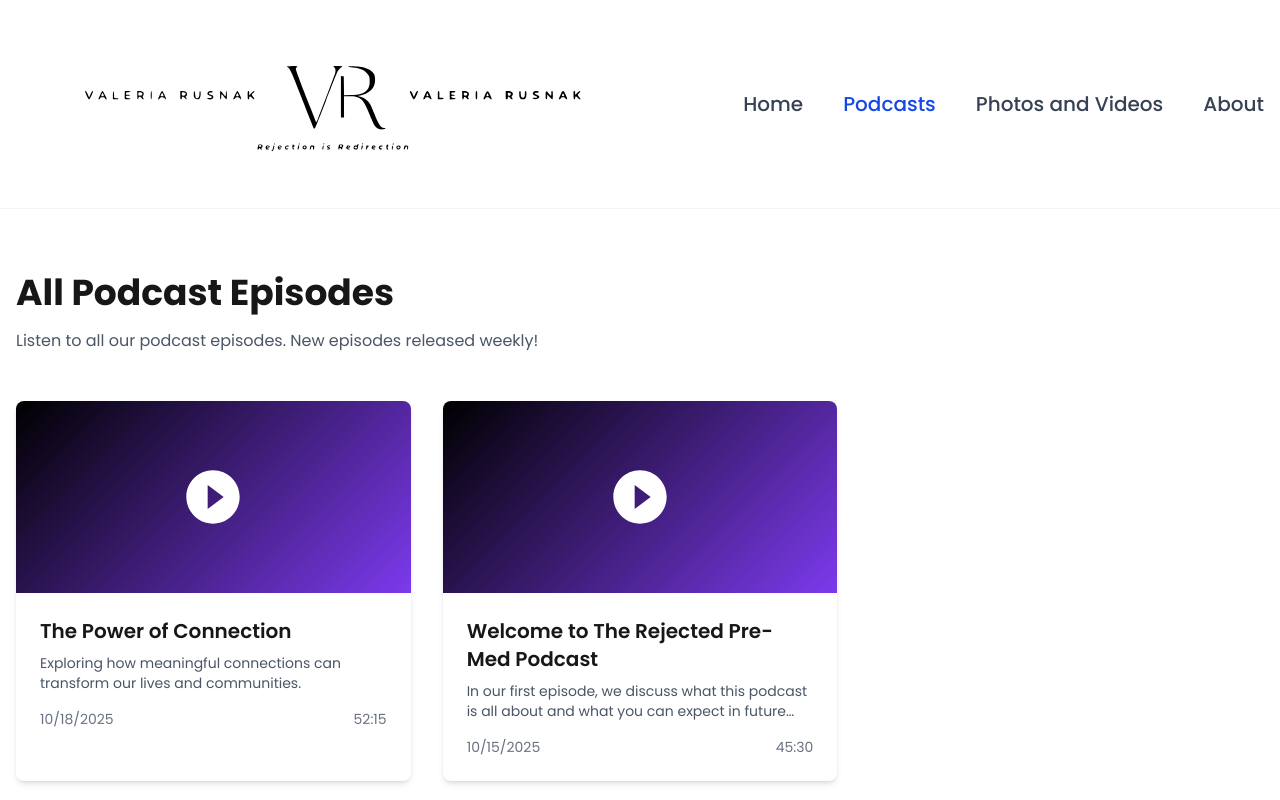
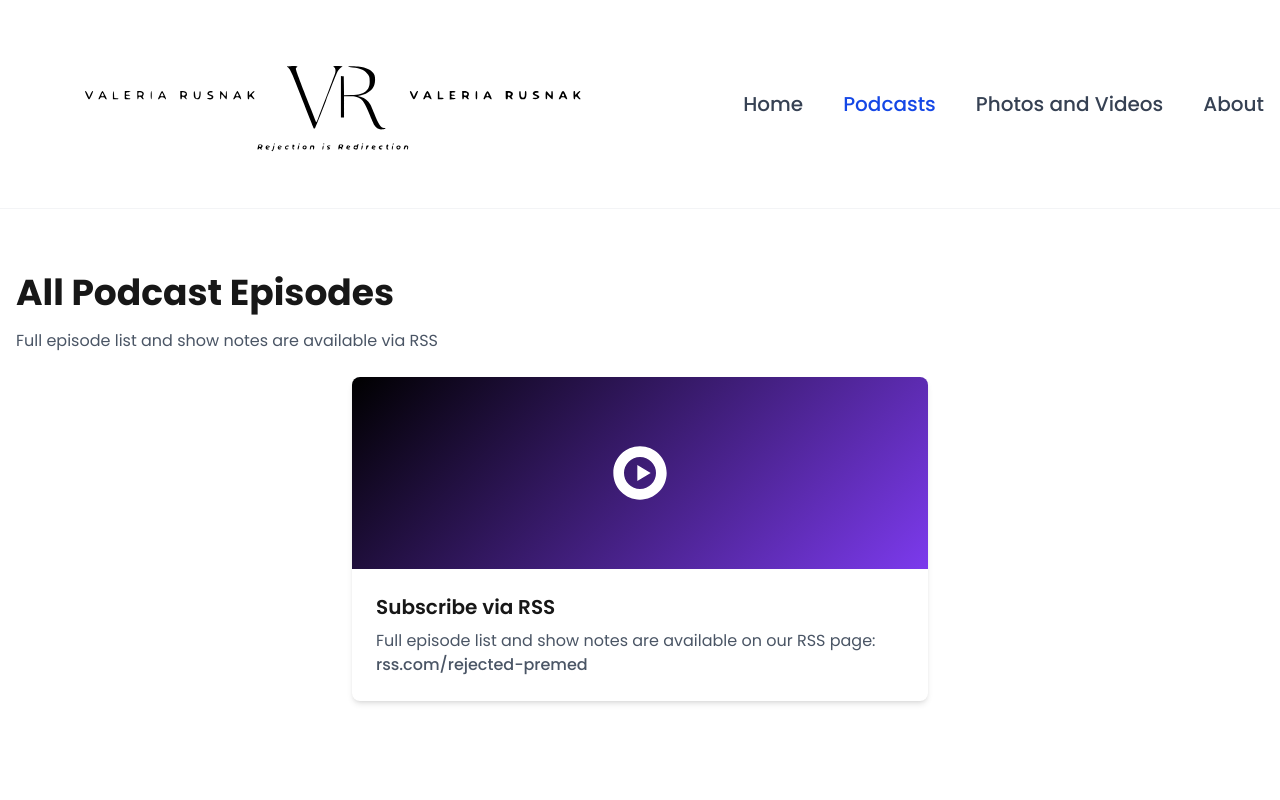
Before and after one commit to xrustiks/rejred, a Next.js app: page /podcasts in a window 1280 px wide. Shown: the top 800 px of the page. Built offline with nearby package versions, Linux system fonts and the light colour scheme.

Commit message:
podcast page content has been changed

```diff
--- a/app/media/page.tsx
+++ b/app/media/page.tsx
@@ -16,7 +16,7 @@ export default function MediaPage() {
           className="text-blue-600 hover:text-blue-700 underline"
         >
           @the_rejectedpremed_podcast
-        </a>.
+        </a>
       </p>
 
       <a
--- a/app/podcasts/page.tsx
+++ b/app/podcasts/page.tsx
@@ -1,51 +1,39 @@
-import Link from "next/link";
-import { getEpisodes } from "@/lib/content";
-
 export default function PodcastsPage() {
-  const episodes = getEpisodes();
-
   return (
     <div className="container mx-auto px-4 py-10 sm:py-12 md:py-16">
       <h1 className="text-3xl sm:text-4xl font-bold mb-3 sm:mb-4">All Podcast Episodes</h1>
-      <p className="text-gray-600 mb-8 sm:mb-12">
-        Listen to all our podcast episodes. New episodes released weekly!
+      <p className="text-gray-600 mb-4 sm:mb-6">
+        Full episode list and show notes are available via RSS
       </p>
 
-      <div className="grid grid-cols-1 sm:grid-cols-2 lg:grid-cols-3 gap-6 sm:gap-8">
-        {episodes.map((episode) => (
-          <Link
-            key={episode.slug}
-            href={`/podcasts/${episode.slug}`}
-            className="bg-white rounded-lg shadow-md overflow-hidden hover:shadow-lg transition-shadow"
+      <a
+        href="https://rss.com/podcasts/rejected-premed/?_gl=1%2a1sq0dbc%2a_gcl_au%2aMTA3MTAxNjQyLjE3NjE1NzE0NDA"
+        target="_blank"
+        rel="noopener noreferrer"
+        className="bg-white rounded-lg shadow-md overflow-hidden hover:shadow-lg transition-shadow block max-w-xl mx-auto"
       >
-            <div className="h-48 flex items-center justify-center" style={{ background: `linear-gradient(135deg, var(--primary), #7c3aed)` }}>
+        <div
+          className="h-48 flex items-center justify-center"
+          style={{ background: `linear-gradient(135deg, var(--primary), #7c3aed)` }}
+        >
           <svg
             className="w-16 h-16 text-white"
+            viewBox="0 0 24 24"
             fill="currentColor"
-                viewBox="0 0 24 24"
+            aria-hidden="true"
           >
-                <path d="M12 2C6.48 2 2 6.48 2 12s4.48 10 10 10 10-4.48 10-10S17.52 2 12 2zm-2 14.5v-9l6 4.5-6 4.5z" />
+            <path d="M12 2C6.48 2 2 6.48 2 12s4.48 10 10 10 10-4.48 10-10S17.52 2 12 2zm0 4a6 6 0 1 1 0 12A6 6 0 0 1 12 6zm-1 3v6l5-3-5-3z" />
           </svg>
         </div>
         <div className="p-6">
-              <h2 className="font-semibold text-xl mb-2">{episode.title}</h2>
-              <p className="text-gray-600 text-sm mb-4 line-clamp-2">
-                {episode.description}
+          <h2 className="font-semibold text-xl mb-2">Subscribe via RSS</h2>
+          <p className="text-gray-600">
+            Full episode list and show notes are available on our RSS page:
+            {' '}
+            <span className="font-medium">rss.com/rejected-premed</span>
           </p>
-              <div className="flex justify-between text-sm text-gray-500">
-                <span>{new Date(episode.date).toLocaleDateString()}</span>
-                <span>{episode.duration}</span>
         </div>
-            </div>
-          </Link>
-        ))}
-      </div>
-
-      {episodes.length === 0 && (
-        <div className="text-center py-12">
-          <p className="text-gray-500">No episodes yet. Check back soon!</p>
-        </div>
-      )}
+      </a>
     </div>
   );
 }
```
Lines whose indentation alone changed are shown as unchanged.
